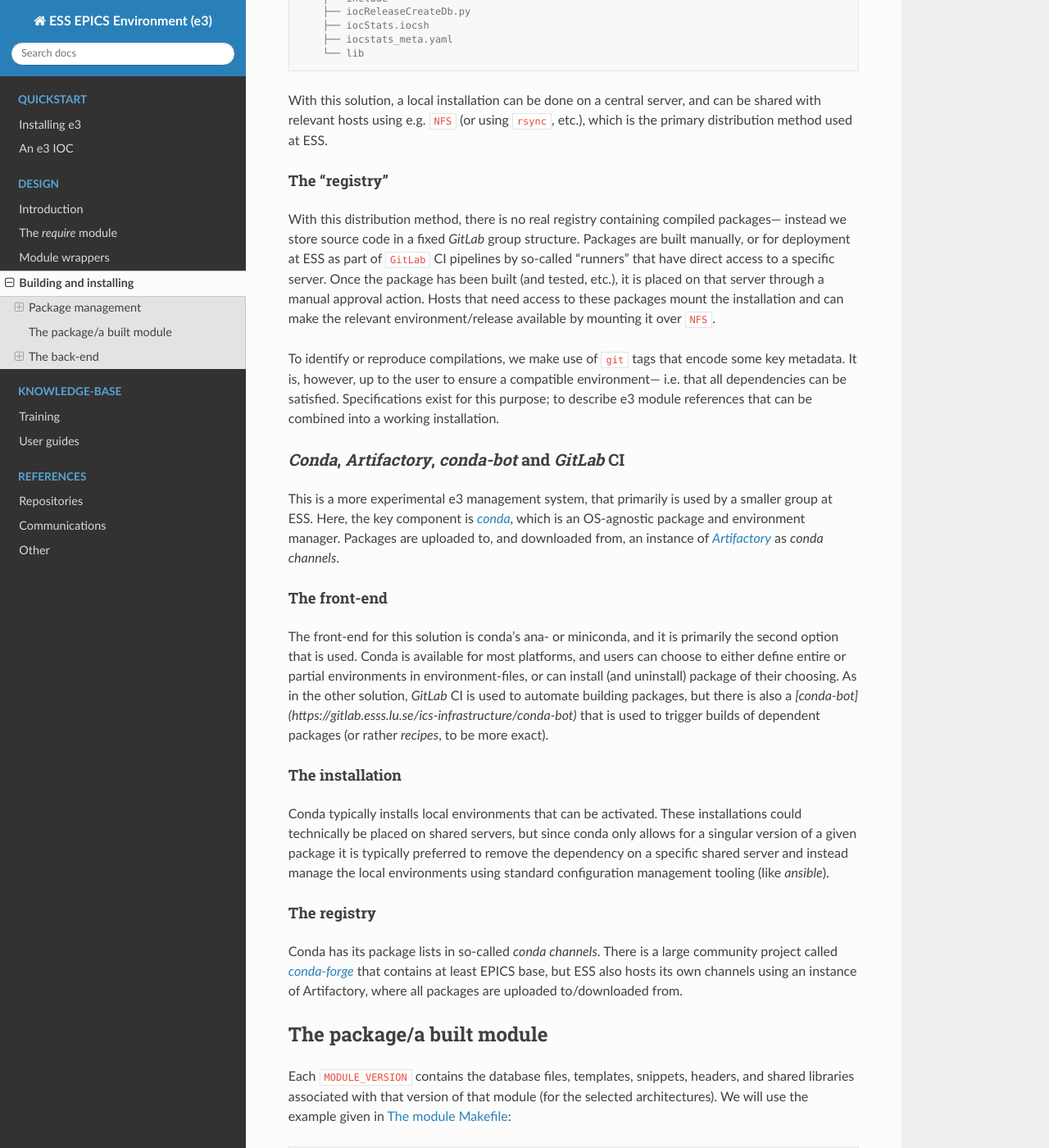
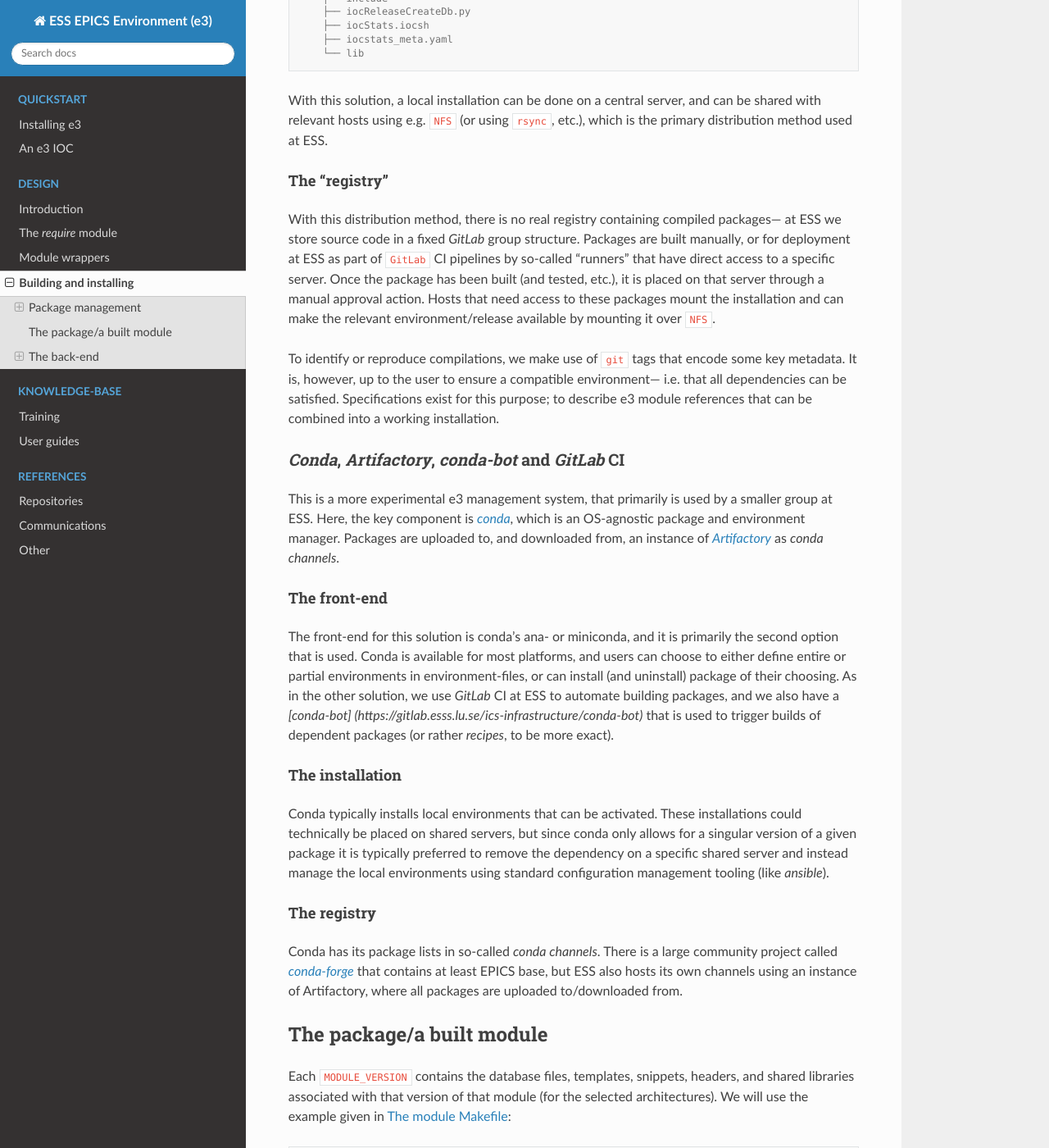
Before and after one commit to ttkorhonen/e3pages, a Sphinx documentation site: the page built from docs/design/4_package_management.md, in a window 1280 px wide and 1400 px high, scrolled down 2407 px. Shown: the whole window at 82% size. Built offline with Sphinx 7.4.7 and the Read the Docs theme 2.0.0, drawn with Linux system fonts in a browser that asks for light colours.

Commit message:
Be more explicit about ESS practices

```diff
--- a/docs/design/4_package_management.md
+++ b/docs/design/4_package_management.md
@@ -129,7 +129,7 @@ which is the primary distribution method used at ESS.
 #### The "registry"
 
 With this distribution method, there is no real registry containing compiled packages---
-instead we store source code in a fixed *GitLab* group structure. Packages are built
+at ESS we store source code in a fixed *GitLab* group structure. Packages are built
 manually, or for deployment at ESS as part of `GitLab` CI pipelines by so-called
 "runners" that have direct access to a specific server. Once the package has been
 built (and tested, etc.), it is placed on that server through a manual approval action.
@@ -155,7 +155,7 @@ The front-end for this solution is conda's ana- or miniconda, and it is primaril
 the second option that is used. Conda is available for most platforms, and users
 can choose to either define entire or partial environments in environment-files,
 or can install (and uninstall) package of their choosing. As in the other solution,
-*GitLab* CI is used to automate building packages, but there is also a *[conda-bot]
+we use *GitLab* CI at ESS to automate building packages, and we also have a *[conda-bot]
 (https://gitlab.esss.lu.se/ics-infrastructure/conda-bot)* that is used to trigger
 builds of dependent packages (or rather *recipes*, to be more exact).
 
```
